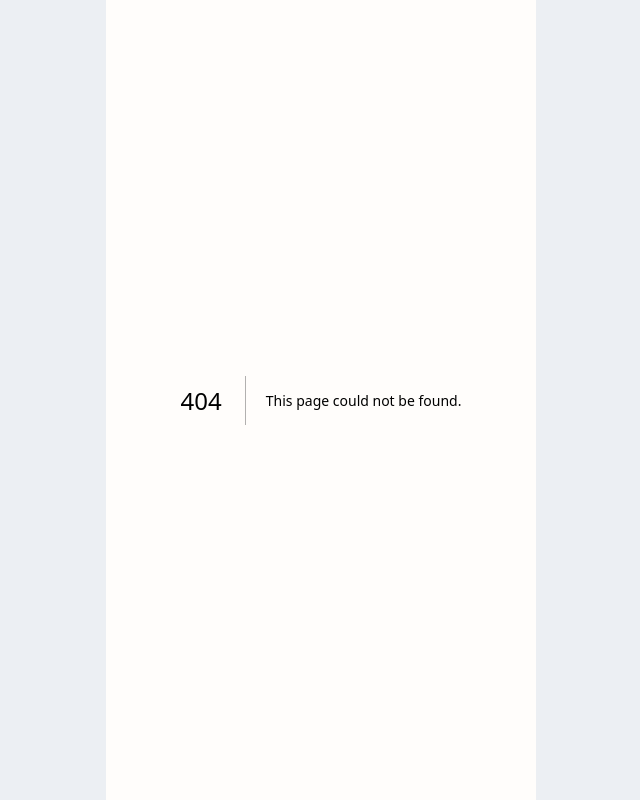
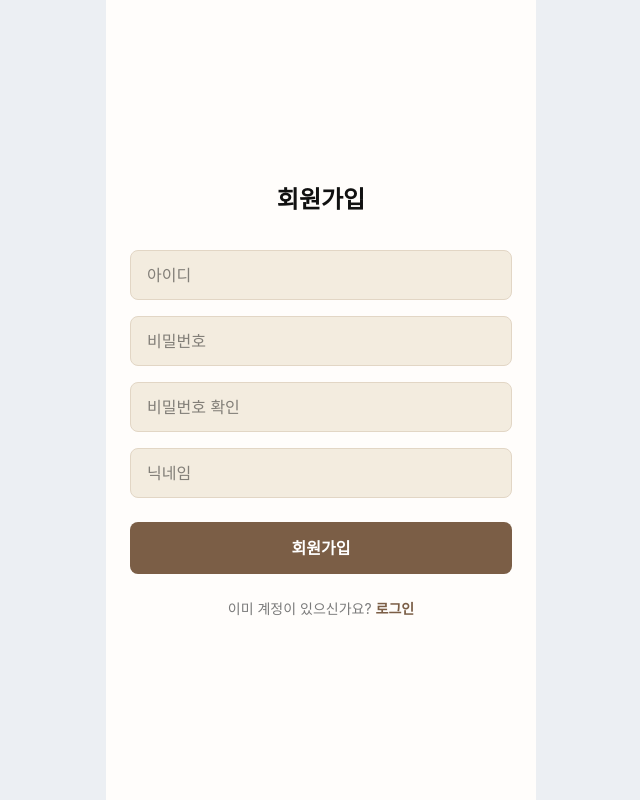
Before and after one commit to prgrms-be-devcourse/NBE9-11-2-Team02-FE, a Next.js app: page /register in a window 1280 px wide. Before the commit this address had no page. Shown: the whole page, without its empty margins (319-959 px from the left). Built offline with nearby package versions, Linux system fonts and the light colour scheme; a web font is replaced by a local one.

Commit message:
feat: 회원가입 페이지 구현

```diff
--- /dev/null
+++ b/src/app/(auth)/layout.tsx
@@ -0,0 +1,19 @@
+export default function AuthLayout({
+  children,
+}: {
+  children: React.ReactNode;
+}) {
+  return (
+    <div
+      style={{
+        flex: 1,
+        display: "flex",
+        flexDirection: "column",
+        justifyContent: "center",
+        padding: "2rem 1.5rem",
+      }}
+    >
+      {children}
+    </div>
+  );
+}
--- /dev/null
+++ b/src/app/(auth)/register/page.tsx
@@ -0,0 +1,151 @@
+"use client";
+
+import { useRouter } from "next/navigation";
+import { useState } from "react";
+import { fetchApi } from "@/lib/client";
+import { SignupReq } from "@/type/user";
+
+export default function RegisterPage() {
+  const router = useRouter();
+  const [form, setForm] = useState<SignupReq>({
+    username: "",
+    password: "",
+    passwordConfirm: "",
+    nickname: "",
+  });
+  const [error, setError] = useState("");
+  const [isLoading, setIsLoading] = useState(false);
+
+  const onChange = (e: React.ChangeEvent<HTMLInputElement>) => {
+    setForm({ ...form, [e.target.name]: e.target.value });
+  };
+
+  const onSubmit = async (e: React.FormEvent) => {
+    e.preventDefault();
+    setError("");
+
+    if (form.password !== form.passwordConfirm) {
+      setError("비밀번호가 일치하지 않습니다.");
+      return;
+    }
+
+    setIsLoading(true);
+    try {
+      await fetchApi("/api/users/signup", {
+        method: "POST",
+        body: JSON.stringify(form),
+      });
+      alert("회원가입이 완료되었습니다.");
+      router.push("/login");
+    } catch (err) {
+      setError(err instanceof Error ? err.message : "회원가입에 실패했습니다.");
+    } finally {
+      setIsLoading(false);
+    }
+  };
+
+  return (
+    <>
+      <h1
+        style={{
+          fontSize: "1.5rem",
+          fontWeight: 700,
+          marginBottom: "2rem",
+          textAlign: "center",
+          color: "var(--text-primary)",
+        }}
+      >
+        회원가입
+      </h1>
+
+      <form
+        onSubmit={onSubmit}
+        style={{ display: "flex", flexDirection: "column", gap: "1rem" }}
+      >
+        <input
+          type="text"
+          name="username"
+          placeholder="아이디"
+          value={form.username}
+          onChange={onChange}
+          required
+          style={inputStyle}
+        />
+        <input
+          type="password"
+          name="password"
+          placeholder="비밀번호"
+          value={form.password}
+          onChange={onChange}
+          required
+          style={inputStyle}
+        />
+        <input
+          type="password"
+          name="passwordConfirm"
+          placeholder="비밀번호 확인"
+          value={form.passwordConfirm}
+          onChange={onChange}
+          required
+          style={inputStyle}
+        />
+        <input
+          type="text"
+          name="nickname"
+          placeholder="닉네임"
+          value={form.nickname}
+          onChange={onChange}
+          required
+          style={inputStyle}
+        />
+
+        {error && (
+          <p style={{ color: "var(--price-up)", fontSize: "0.875rem", textAlign: "center" }}>
+            {error}
+          </p>
+        )}
+
+        <button type="submit" disabled={isLoading} style={buttonStyle}>
+          {isLoading ? "처리 중..." : "회원가입"}
+        </button>
+      </form>
+
+      <p
+        style={{
+          marginTop: "1.5rem",
+          textAlign: "center",
+          fontSize: "0.875rem",
+          color: "var(--text-tertiary)",
+        }}
+      >
+        이미 계정이 있으신가요?{" "}
+        <a href="/login" style={{ color: "var(--accent-primary)", fontWeight: 600 }}>
+          로그인
+        </a>
+      </p>
+    </>
+  );
+}
+
+const inputStyle: React.CSSProperties = {
+  padding: "0.75rem 1rem",
+  borderRadius: "0.5rem",
+  border: "1px solid var(--border-soft)",
+  background: "var(--bg-card)",
+  fontSize: "1rem",
+  color: "var(--text-primary)",
+  outline: "none",
+  width: "100%",
+};
+
+const buttonStyle: React.CSSProperties = {
+  marginTop: "0.5rem",
+  padding: "0.875rem",
+  borderRadius: "0.5rem",
+  background: "var(--accent-primary)",
+  color: "#fff",
+  fontWeight: 700,
+  fontSize: "1rem",
+  cursor: "pointer",
+  opacity: 1,
+};
```
